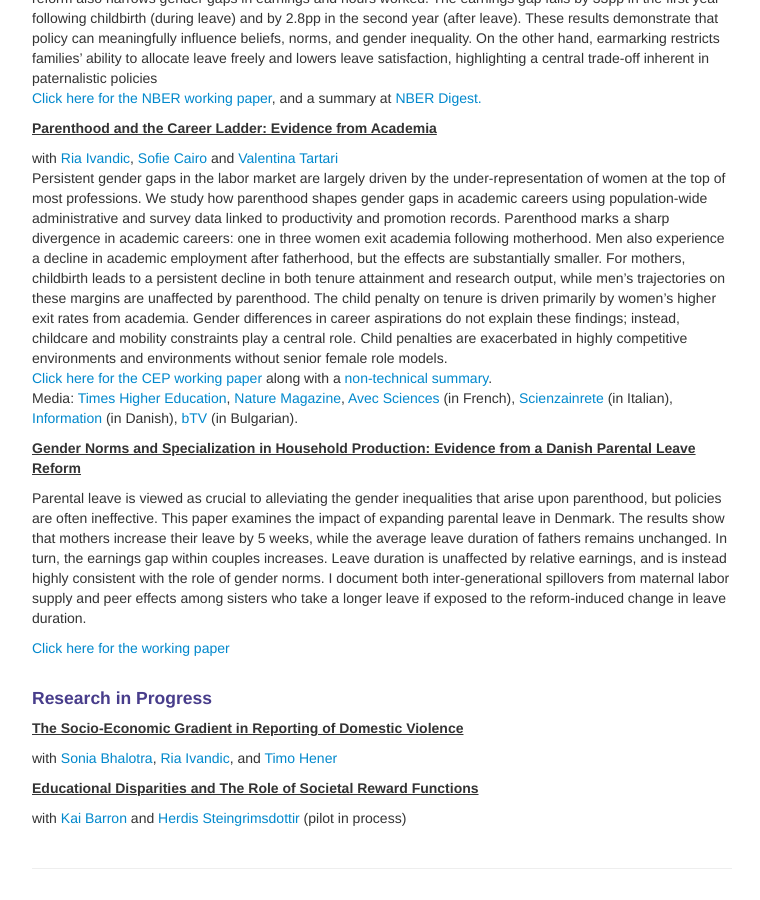
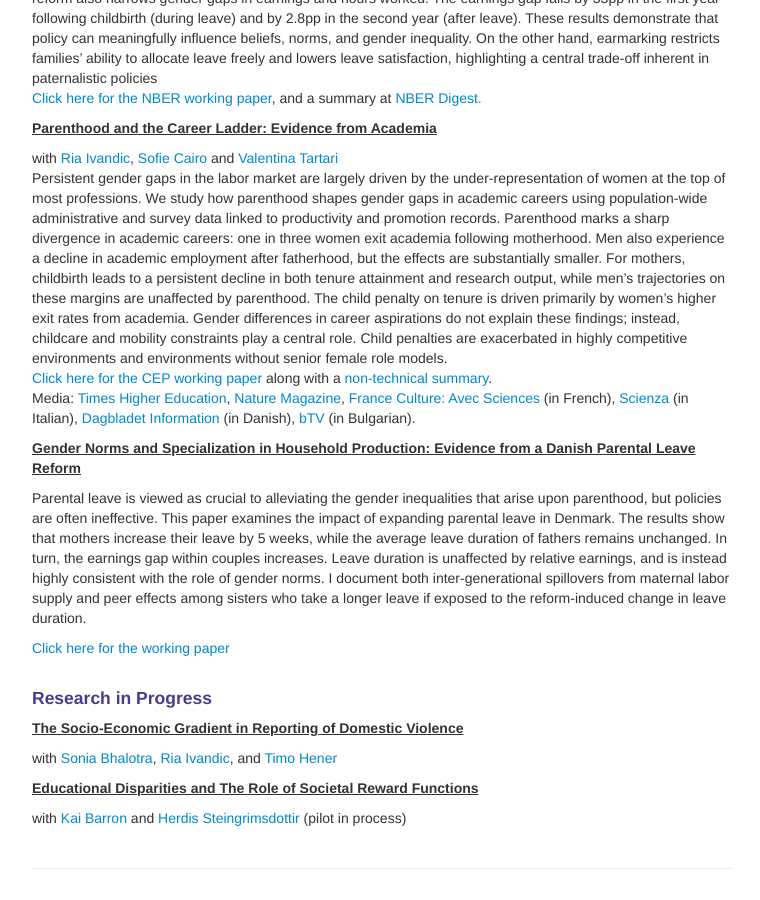
Before and after one commit to annesophielassen/annesophielassen.github.io, a Jekyll site: the page built from pages/research.md, in a window 1280 px wide and 900 px high, scrolled down 1054 px. Shown: the whole window, without its empty margins (258-1018 px from the left). Built offline with Jekyll 4.4.1, drawn with Linux system fonts in a browser that asks for light colours.

Commit message:
Update research.md

```diff
--- a/pages/research.md
+++ b/pages/research.md
@@ -38,7 +38,7 @@ We study whether policy can shift gendered beliefs, norms, and labor market outc
 with <a href="https://sites.google.com/site/riaivandic/home"> Ria Ivandic</a>, <a href="https://sites.google.com/view/sofiecairo"> Sofie Cairo</a> and <a href="https://research.hhs.se/esploro/profile/valentina_tartari/overview"> Valentina Tartari</a> <br>
 Persistent gender gaps in the labor market are largely driven by the under-representation of women at the top of most professions. We study how parenthood shapes gender gaps in academic careers using population-wide administrative and survey data linked to productivity and promotion records. Parenthood marks a sharp divergence in academic careers: one in three women exit academia following motherhood. Men also experience a decline in academic employment after fatherhood, but the effects are substantially smaller. For mothers, childbirth leads to a persistent decline in both tenure attainment and research output, while men’s trajectories on these margins are unaffected by parenthood. The child penalty on tenure is driven primarily by women’s higher exit rates from academia. Gender differences in career aspirations do not explain these findings; instead, childcare and mobility constraints play a central role. Child penalties are exacerbated in highly competitive environments and environments without senior female role models.<br>
 <a href="https://cep.lse.ac.uk/pubs/download/dp2160.pdf"> Click here for the CEP working paper</a> along with a <a href="https://berlinschoolofeconomics.de/insight/parenthood-and-the-academic-career-ladder-1">non-technical summary</a>. <br>
-Media:  <a href="https://www.timeshighereducation.com/news/one-three-women-leave-academia-after-having-children">Times Higher Education</a>,  <a href="https://www.nature.com/articles/d41586-026-00981-3">Nature Magazine</a>,  <a href="https://www.radiofrance.fr/franceculture/podcasts/avec-sciences/une-femme-sur-trois-quitte-la-recherche-academique-apres-avoir-eu-un-enfant-3587972">Avec Sciences</a> (in French),  <a href="https://www.scienzainrete.it/articolo/parit%C3%A0-parole-divario-nei-fatti-peso-della-maternit%C3%A0/patrizia-caraveo/2026-04-04"> Scienzainrete</a> (in Italian), <a href="https://www.information.dk/indland/2026/04/naar-forskere-faar-boern-falder-kvinderne"> Information</a> (in Danish), <a href="https://btvnovinite.bg/bulgaria/kariera-ili-dete-vse-poveche-zheni-otpadat-ot-akademichnija-zhivot-sled-kato-sa-stanali-majki.html"> bTV</a> (in Bulgarian).
+Media:  <a href="https://www.timeshighereducation.com/news/one-three-women-leave-academia-after-having-children">Times Higher Education</a>,  <a href="https://www.nature.com/articles/d41586-026-00981-3">Nature Magazine</a>,  <a href="https://www.radiofrance.fr/franceculture/podcasts/avec-sciences/une-femme-sur-trois-quitte-la-recherche-academique-apres-avoir-eu-un-enfant-3587972">France Culture: Avec Sciences</a> (in French),  <a href="https://www.scienzainrete.it/articolo/parit%C3%A0-parole-divario-nei-fatti-peso-della-maternit%C3%A0/patrizia-caraveo/2026-04-04"> Scienza</a> (in Italian), <a href="https://www.information.dk/indland/2026/04/naar-forskere-faar-boern-falder-kvinderne">Dagbladet Information</a> (in Danish), <a href="https://btvnovinite.bg/bulgaria/kariera-ili-dete-vse-poveche-zheni-otpadat-ot-akademichnija-zhivot-sled-kato-sa-stanali-majki.html"> bTV</a> (in Bulgarian).
 <br>
 
 ##### <u>Gender Norms and Specialization in Household Production: Evidence from a Danish Parental Leave Reform</u>
```
